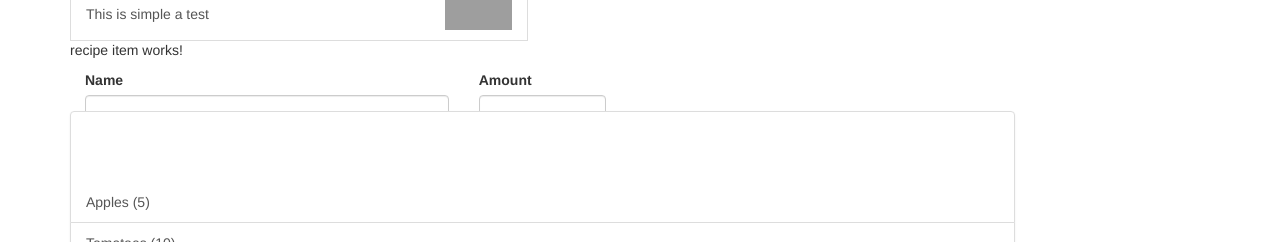
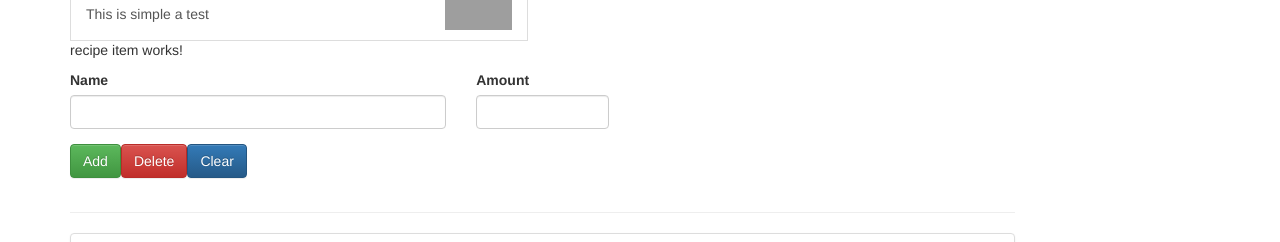
Before and after one commit to fjarado/angular-agf8p7, an Angular app: page / in a window 1280 px wide. Shown: the part 249-491 px from the top of the page. Built offline with nearby package versions, Linux system fonts and the light colour scheme; grey boxes are pictures that could not be loaded.

Commit message:
1 file modified

```diff
--- a/src/app/shopping-list/shopping-edit/shopping-edit.component.html
+++ b/src/app/shopping-list/shopping-edit/shopping-edit.component.html
@@ -1,4 +1,4 @@
-<div class="roew">
+<div class="row">
   <div class="col-xs-12">
     <form>
       <div class="row">
```
